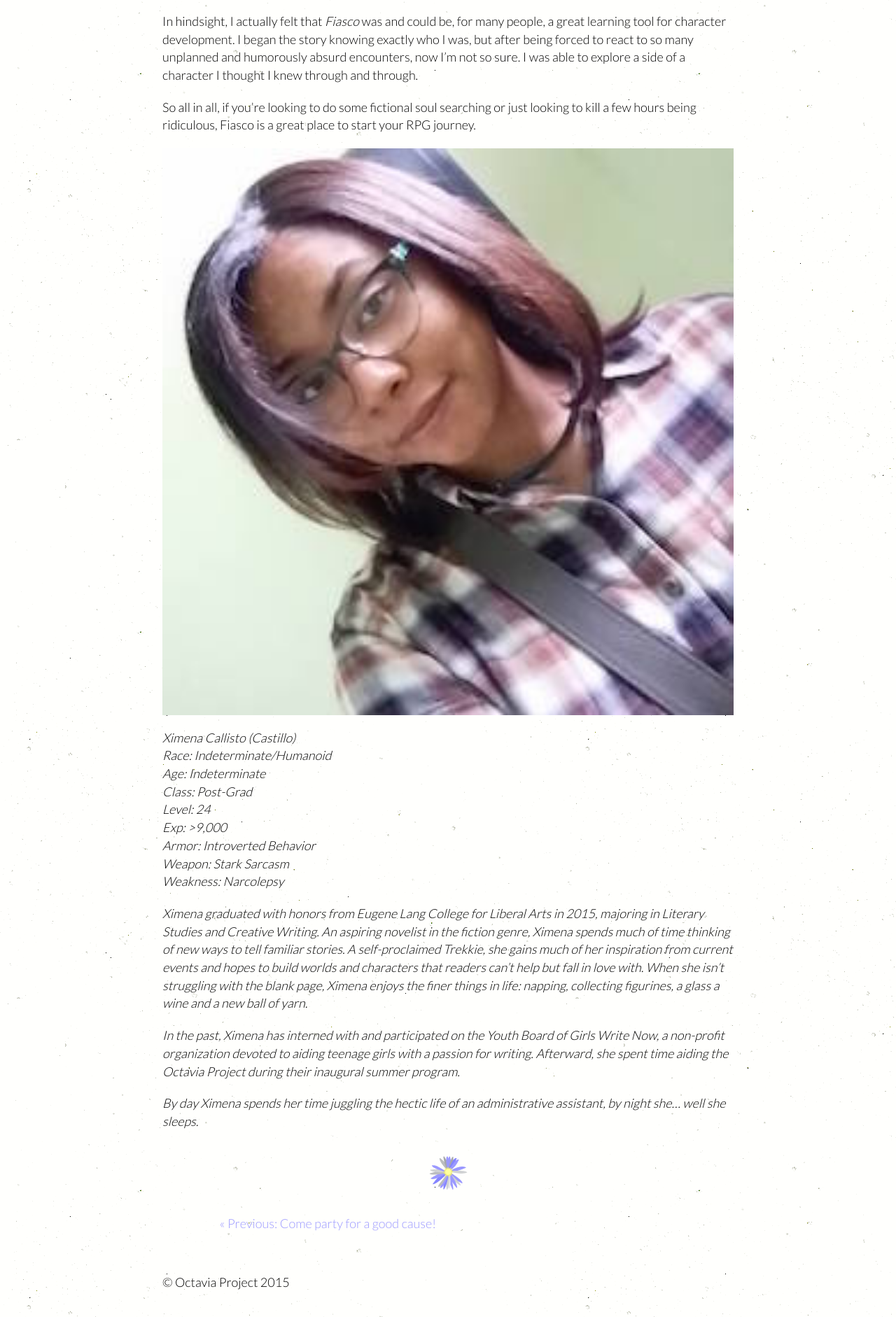
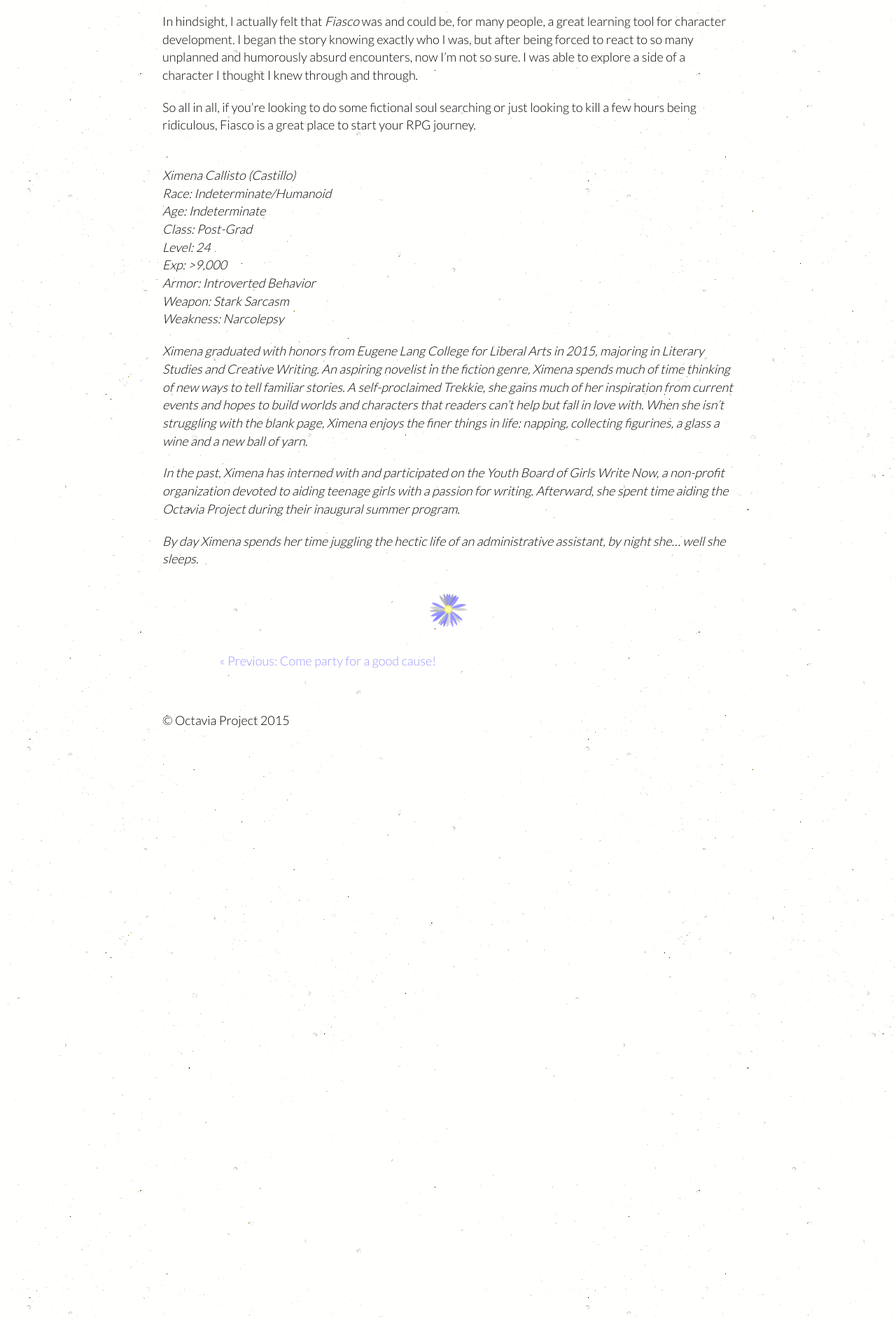
Before and after one commit to OctaviaProject/octaviaproject.github.io, a Jekyll site: the page built from _posts/2016-05-11-planning-for-the-unexpected.md, in a window 1280 px wide. Shown: the part 2470-4352 px from the top of the page at 70% size. Built offline with Jekyll 4.4.1, drawn with Linux system fonts in a browser that asks for light colours.

Commit message:
Took out pic for now

```diff
--- a/_posts/2016-05-11-planning-for-the-unexpected.md
+++ b/_posts/2016-05-11-planning-for-the-unexpected.md
@@ -98,8 +98,7 @@ of a character I thought I knew through and through.
 So all in all, if you’re looking to do some fictional soul searching or just looking to kill a few hours
 being ridiculous, Fiasco is a great place to start your RPG journey.
 
-![Ximena](http://octaviaproject.github.io/assets/img/photos/ximena.jpg)
-
+<br>
 *Ximena Callisto (Castillo)* <br>
 *Race: Indeterminate/Humanoid* <br>
 *Age: Indeterminate* <br>
```
